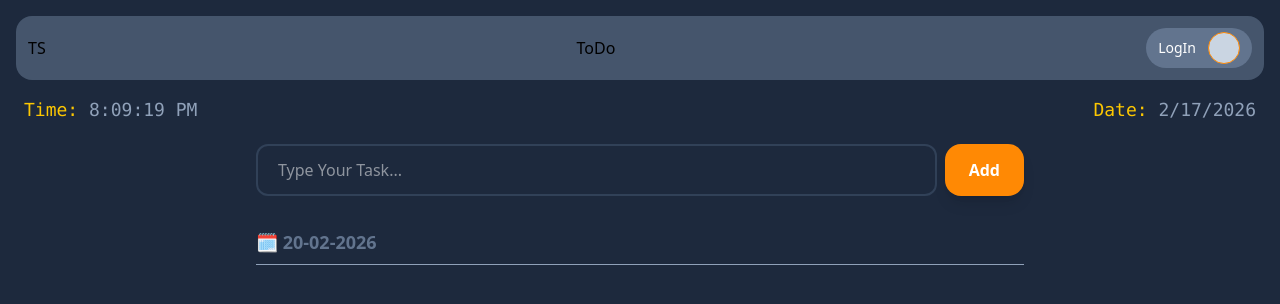
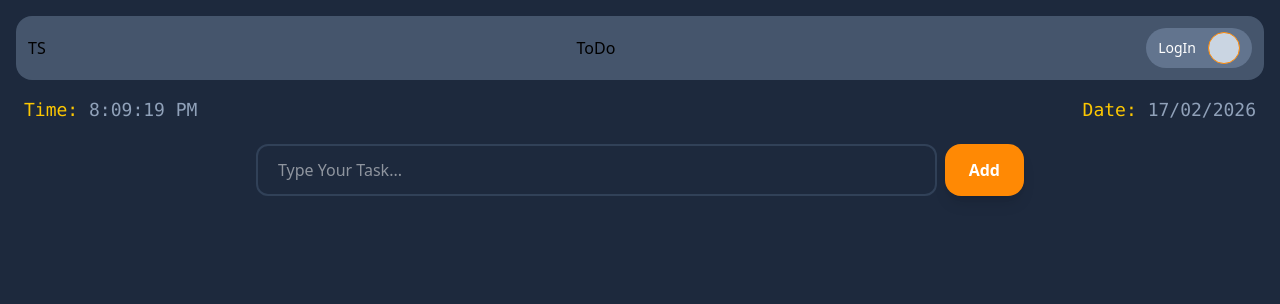
Before and after one commit to MD-Nasir301/SyncTask-FullStack, a React (Vite) app: page / in a window 1280 px wide. Shown: the top 304 px of the page. Built offline with nearby package versions, Linux system fonts and the light colour scheme.

Commit message:
feat: add grouped task list with nested mapping

```diff
--- a/src/App.jsx
+++ b/src/App.jsx
@@ -3,7 +3,10 @@ import { useEffect, useState } from "react";
 function App() {
   const [currentTime, setCurrentTime] = useState(new Date());
   const [inputValue, setInputValue] = useState("");
-  const [tasks, setTasks] = useState([]);
+  const [tasks, setTasks] = useState(() => {
+    const savedTasks = localStorage.getItem("tasks");
+    return savedTasks ? JSON.parse(savedTasks) : [];
+  });
 
   const handleAddTask = () => {
     if (inputValue.length === 0) {
@@ -20,7 +23,10 @@ function App() {
     setTasks((prevTasks) => [...prevTasks, task]);
     setInputValue("");
   };
-  console.log(tasks);
+
+  useEffect(() => {
+    localStorage.setItem("tasks", JSON.stringify(tasks));
+  }, [tasks]);
 
   useEffect(() => {
     const timer = setInterval(() => {
@@ -29,6 +35,21 @@ function App() {
 
     return () => clearInterval(timer); // For my understand -- Clean up the timer when the component unmounts
   }, []);
+
+  const groupedTasks = tasks.reduce((groups, task) => {
+    const { date } = task;
+    if (!groups[date]) {
+      groups[date] = [];
+    }
+    groups[date].push(task);
+    return groups;
+  }, {});
+
+  const dates = Object.keys(groupedTasks);
+
+  const sortDates = dates.sort((a, b) => {
+    return new Date(b) - new Date(a);
+  });
 
   return (
     <div>
@@ -42,13 +63,13 @@ function App() {
           </div>
         </header>
         <div className="flex justify-between mt-4 px-2 text-slate-400 font-mono text-sm md:text-lg">
-          <di>
+          <div>
             <span className="text-yellow-400">Time:</span>{" "}
             {currentTime.toLocaleTimeString()}
-          </di>
+          </div>
           <div>
             <span className="text-yellow-400">Date:</span>{" "}
-            {currentTime.toLocaleDateString()}
+            {new Intl.DateTimeFormat("en-GB").format(new Date(currentTime))}
           </div>
         </div>
 
@@ -73,11 +94,13 @@ function App() {
         </div>
 
         <div className="max-w-3xl mx-auto mt-8 space-y-8">
-          <section>
+          {sortDates.map((date) => {
+            return (
+              <section key={date}>
                 <h3 className="text-slate-500 font-bold mb-4 border-b border-slate-400 pb-2 text-sm md:text-lg">
-              🗓️ 20-02-2026
+                  🗓️ {new Intl.DateTimeFormat("en-GB").format(new Date(date))}
                 </h3>
-            {tasks.map((task) => {
+                {groupedTasks[date].map((task) => {
                   return (
                     <div
                       key={task.id}
@@ -107,6 +130,8 @@ function App() {
                   );
                 })}
               </section>
+            );
+          })}
         </div>
       </div>
     </div>
```
Lines whose indentation alone changed are shown as unchanged.
